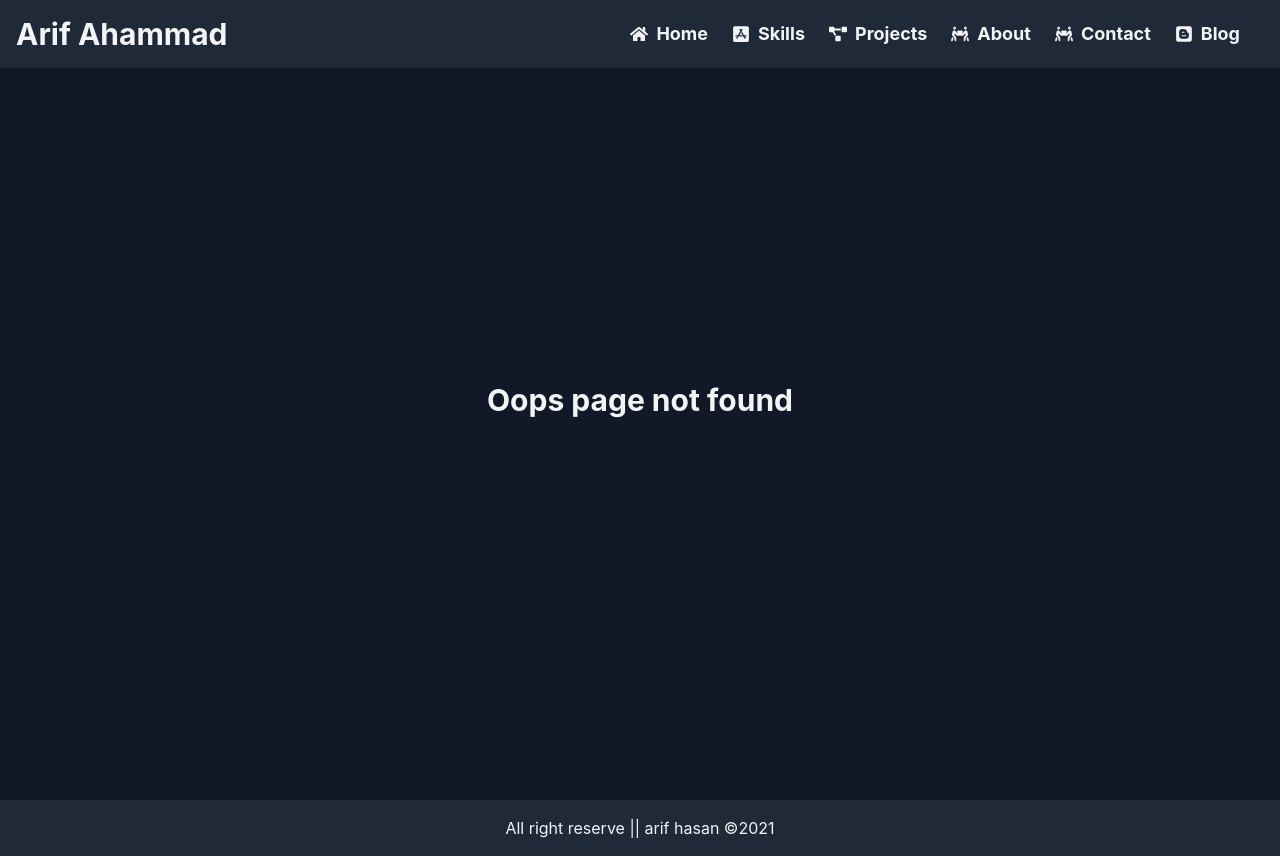
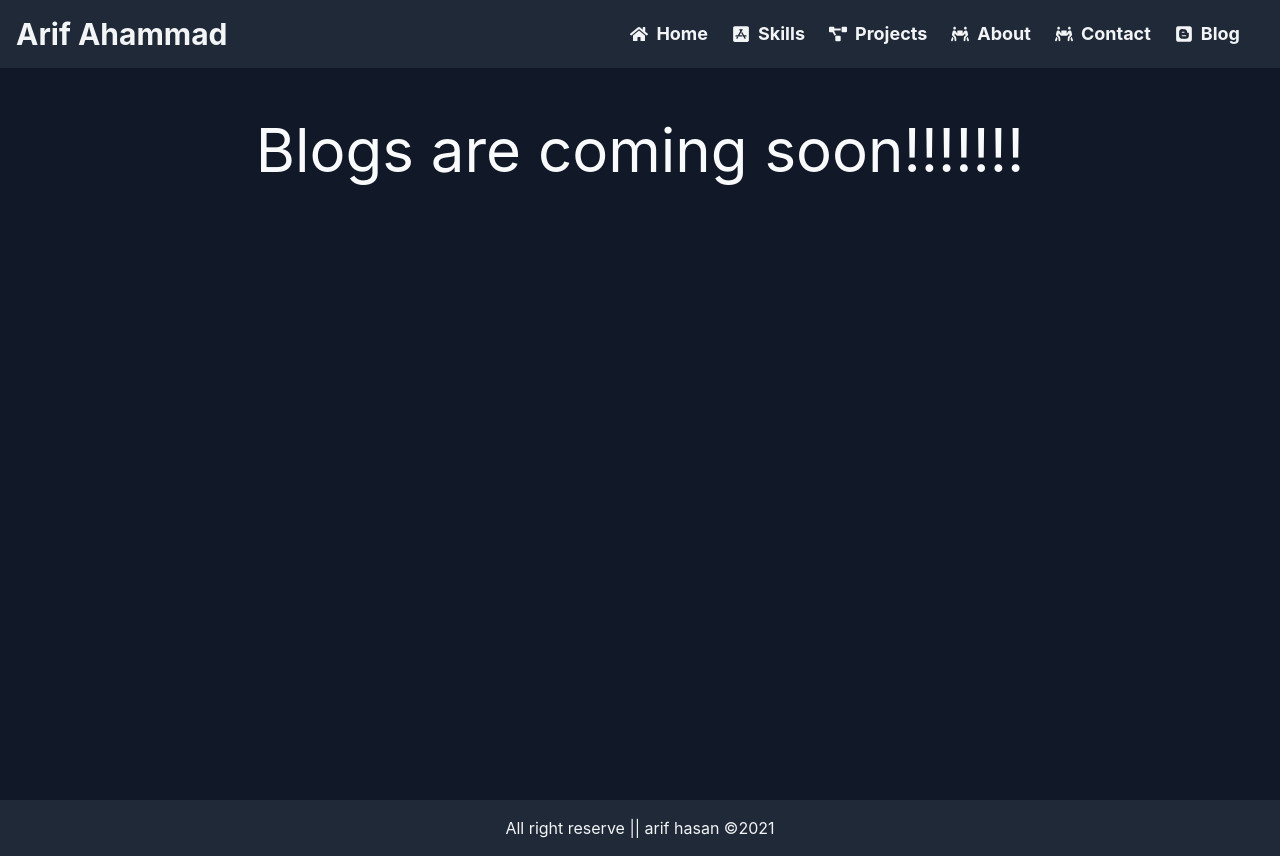
Before and after one commit to arifphero4/portfolio-client-side, a React (Create React App) app: page /blog in a window 1280 px wide. Before the commit this address had no page. Built offline with nearby package versions, Linux system fonts and the light colour scheme.

Commit message:
blog page added

```diff
--- a/src/App.js
+++ b/src/App.js
@@ -1,6 +1,7 @@
 import { BrowserRouter, Route, Switch } from "react-router-dom";
 import "./App.css";
 import About from "./Pages/About";
+import Blog from "./Pages/Blog";
 import Contact from "./Pages/Contact";
 import Home from "./Pages/Home";
 import Not from "./Pages/Not";
@@ -37,6 +38,9 @@ function App() {
           <Route path="/contact">
             <Contact />
           </Route>
+          <Route path="/blog">
+            <Blog />
+          </Route>
           <Route path="*">
             <Not />
           </Route>
--- /dev/null
+++ b/src/Pages/Blog.js
@@ -0,0 +1,11 @@
+import React from 'react';
+
+const Blog = () => {
+    return (
+        <div className="bg-gray-900 pt-28 pb-20 min-h-screen ">
+                <h1 className="text-gray-50 text-3xl md:text-6xl text-center py-2">Blogs are coming soon!!!!!!!</h1>
+        </div>
+    );
+};
+
+export default Blog;
--- a/src/Shared/Header.js
+++ b/src/Shared/Header.js
@@ -87,7 +87,7 @@ const Header = () => {
               className="flex items-center mr-6 text-lg text text-gray-100 py-5  font-bold"
             >
               <FaBlogger className="mr-2" />
-              Blog
+              <Link to="/blog">Blog</Link>
             </li>
           </ul>
         </div>
```
Also changed, not shown: 6 other files (tests, documents, lock files or other folders).
